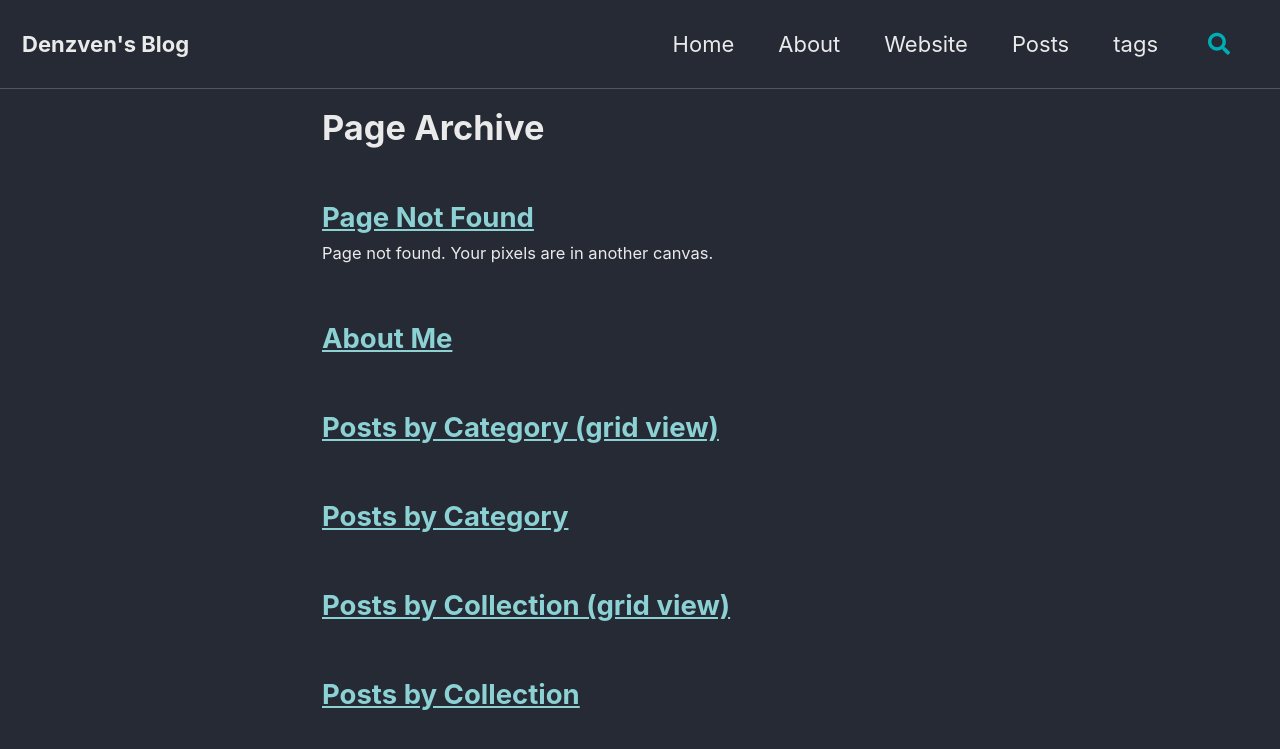
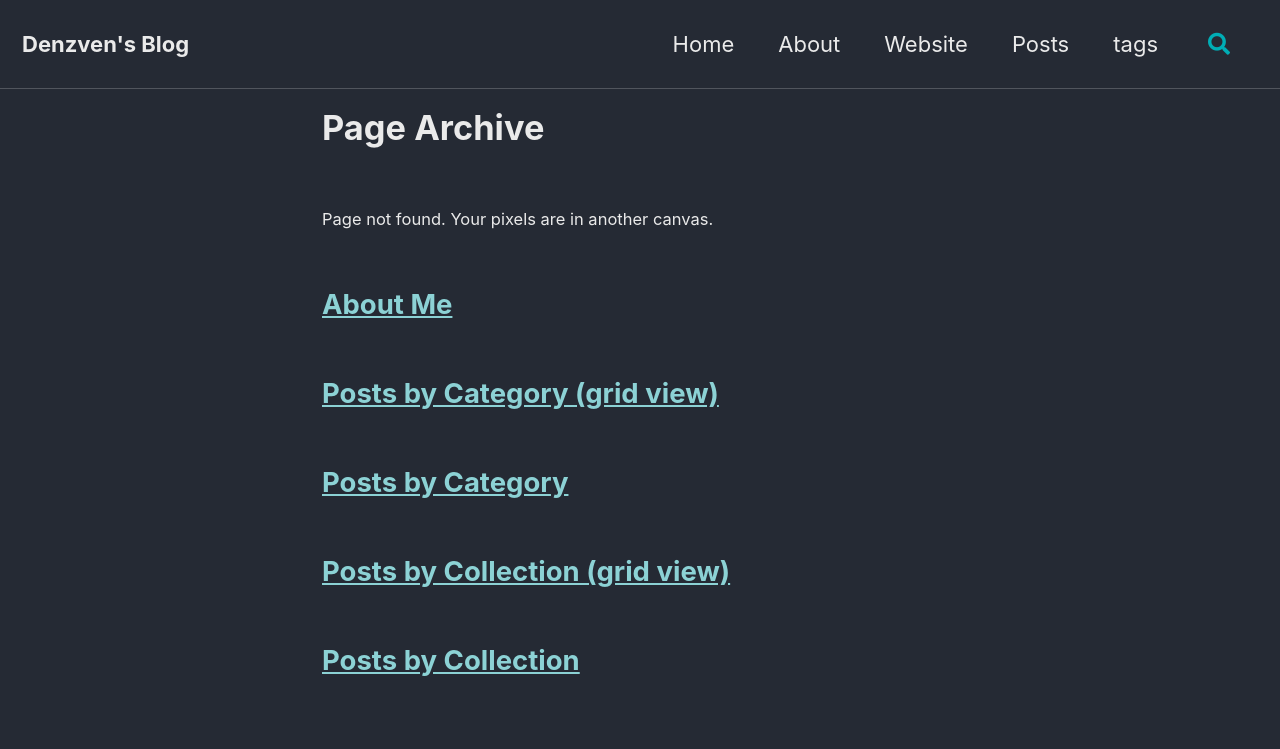
Before and after one commit to denzven/blog, a Jekyll site: the page built from _pages/page-archive.html, in a window 1280 px wide and 900 px high. Shown: the top 749 px of the window. Built offline with Jekyll 4.4.1, drawn with Linux system fonts in a browser that asks for light colours; cached includes are drawn as plain includes.

Commit message:
Update 404.md

```diff
--- a/_pages/404.md
+++ b/_pages/404.md
@@ -1,13 +1,13 @@
 ---
-title: "Page Not Found"
 excerpt: "Page not found. Your pixels are in another canvas."
 sitemap: false
 permalink: /404.html
 layout: single
+author_profile: true
 ---
 
 <p style="text-align: center;font-size:500%;">404</p>
 
 <p style="text-align: center;">404 Page not found :(</p>
 
-[Home 🏡](/){: .btn}
+[Home 🏡](/){: .btn .btn--info}
```
